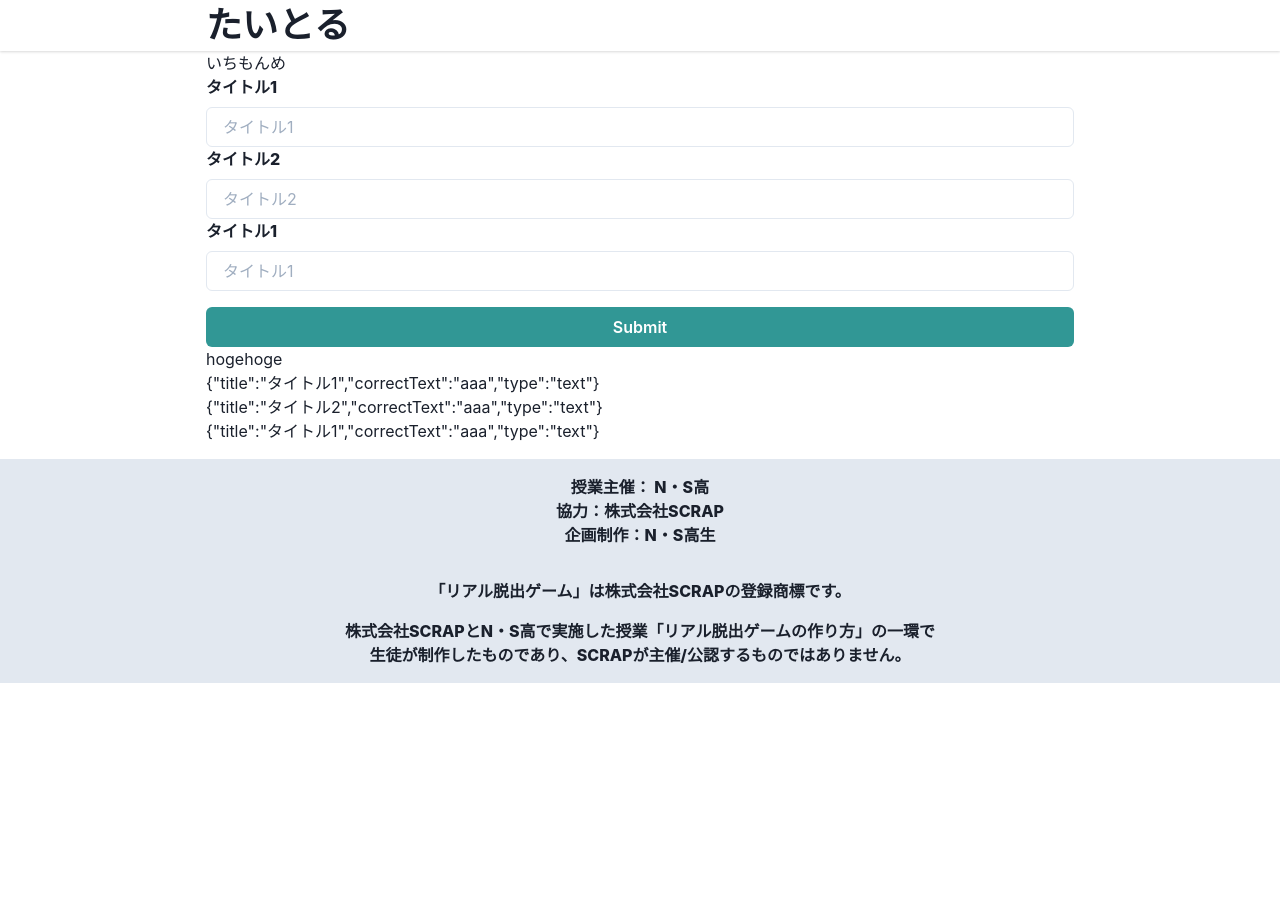
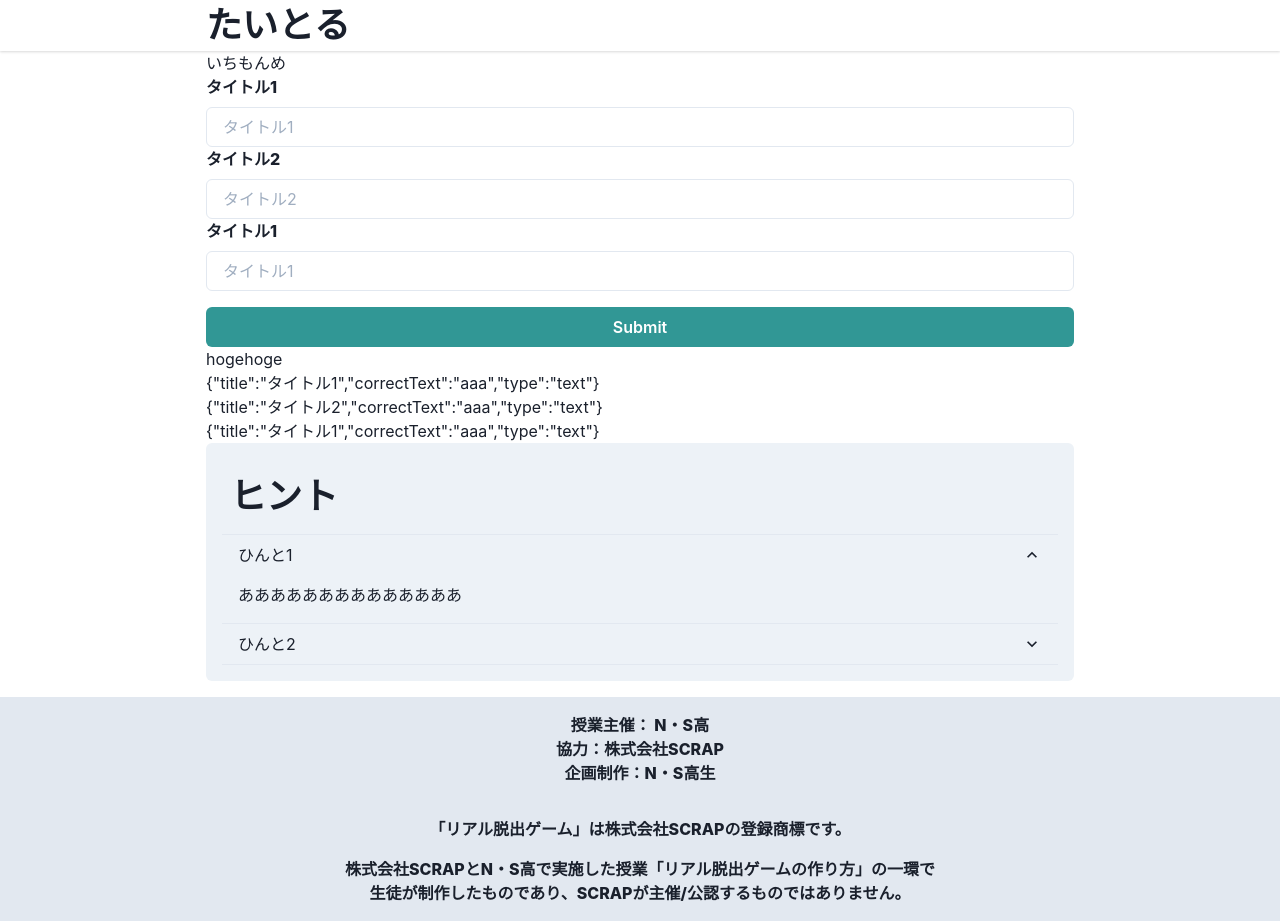
Before and after one commit to mochi-sann/beta-yokohma-a-mochi, a Next.js app: page /page1 in a window 1280 px wide. Before the commit the page ends 800 px from the top, so only its background shows below. Built offline with nearby package versions, Linux system fonts and the light colour scheme.

Commit message:
ひんtのを表示するとところを作った

```diff
--- /dev/null
+++ b/src/components/HintList/HintList.tsx
@@ -0,0 +1,45 @@
+import React from 'react'
+import {
+  Accordion,
+  AccordionItem,
+  AccordionButton,
+  AccordionPanel,
+  AccordionIcon,
+  Box,
+  Heading,
+} from '@chakra-ui/react'
+
+export type Props = {
+  HintLists: {
+    title: string
+    body: string
+  }[]
+  HintTitle?: string
+}
+
+const HintList: React.VFC<Props> = (props) => {
+  return (
+    <Box p="4" mb="2" bg="gray.100" rounded="md">
+      <Heading p="2" py="4">
+        {props.HintTitle || 'ヒント'}
+      </Heading>
+      <Accordion defaultIndex={[0]} allowMultiple>
+        {props.HintLists.map((hint, index) => (
+          <AccordionItem key={index}>
+            <h2>
+              <AccordionButton>
+                <Box flex="1" textAlign="left">
+                  {hint.title}
+                </Box>
+                <AccordionIcon />
+              </AccordionButton>
+            </h2>
+            <AccordionPanel pb={4}>{hint.body}</AccordionPanel>
+          </AccordionItem>
+        ))}
+      </Accordion>
+    </Box>
+  )
+}
+
+export default HintList
--- /dev/null
+++ b/src/components/HintList/index.tsx
@@ -0,0 +1,2 @@
+export { default } from './HintList'
+export * from './HintList'
--- a/src/pages/page1.tsx
+++ b/src/pages/page1.tsx
@@ -1,10 +1,11 @@
 import React from 'react'
 import Problems from '~/src/components/Problems/Problems'
-
+import HintList from '~/src/components/HintList'
 export const Home: React.VFC = () => {
   return (
     <div>
       <p>いちもんめ</p>
+
       <Problems
         nextPage="/page2"
         correctList={[
@@ -25,6 +26,12 @@ export const Home: React.VFC = () => {
           },
         ]}
       />
+      <HintList
+        HintLists={[
+          { title: 'ひんと1', body: 'ああああああああああああああ' },
+          { title: 'ひんと2', body: 'Welcome' },
+        ]}
+      />
     </div>
   )
 }
```
Also changed, not shown: 1 other file (tests, documents, lock files or other folders).
